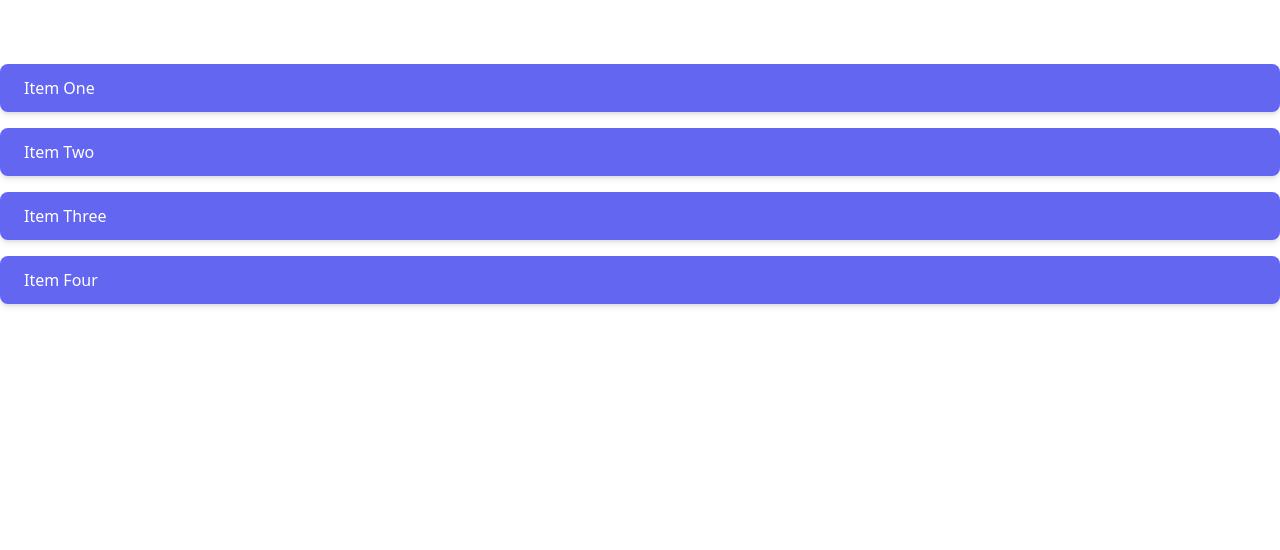
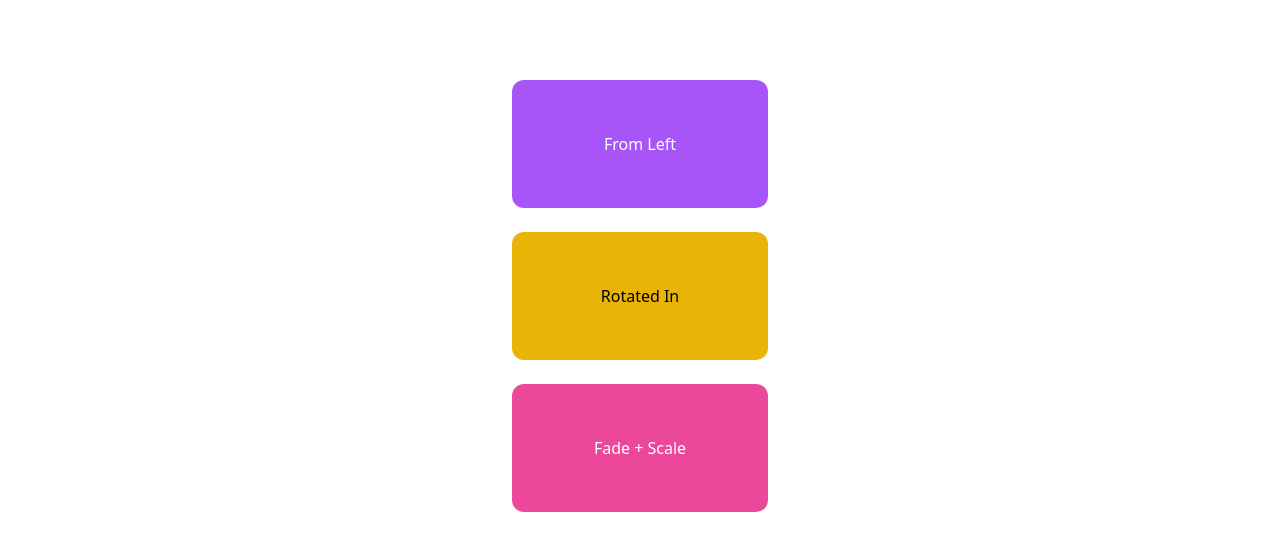
Before and after one commit to Cabdinasir64/Frame_Motion, a React (Vite) app: page / in a window 1280 px wide. Shown: the top 550 px of the page. Built offline with nearby package versions, Linux system fonts and the light colour scheme.

Commit message:
i added another file of animation 25 framer motion

```diff
--- a/src/App.jsx
+++ b/src/App.jsx
@@ -1,9 +1,9 @@
-import Animation24 from './Components/animation24'
+import Animation25 from './Components/animation25'
 function App() {
 
   return (
     <>
-      <Animation24 />
+      <Animation25 />
 
     </>
   )
--- /dev/null
+++ b/src/Components/animation25.jsx
@@ -0,0 +1,58 @@
+import { motion } from "framer-motion";
+
+export default function StaggeredCustomChildren() {
+  const container = {
+    hidden: {},
+    show: {
+      transition: {
+        staggerChildren: 0.4,
+        delayChildren: 0.2,
+      },
+    },
+  };
+
+  const fadeLeft = {
+    hidden: { opacity: 0, x: -100 },
+    show: { opacity: 1, x: 0, transition: { duration: 0.6 } },
+  };
+
+  const rotate = {
+    hidden: { opacity: 0, rotate: -180 },
+    show: { opacity: 1, rotate: 0, transition: { duration: 0.6 } },
+  };
+
+  const scaleFade = {
+    hidden: { opacity: 0, scale: 0.5 },
+    show: { opacity: 1, scale: 1, transition: { duration: 0.6 } },
+  };
+
+  return (
+    <motion.div
+      className="flex flex-col items-center space-y-6 mt-20"
+      variants={container}
+      initial="hidden"
+      animate="show"
+    >
+      <motion.div
+        className="w-64 h-32 bg-purple-500 text-white flex items-center justify-center rounded-xl"
+        variants={fadeLeft}
+      >
+        From Left
+      </motion.div>
+
+      <motion.div
+        className="w-64 h-32 bg-yellow-500 text-black flex items-center justify-center rounded-xl"
+        variants={rotate}
+      >
+        Rotated In
+      </motion.div>
+
+      <motion.div
+        className="w-64 h-32 bg-pink-500 text-white flex items-center justify-center rounded-xl"
+        variants={scaleFade}
+      >
+        Fade + Scale
+      </motion.div>
+    </motion.div>
+  );
+}
```
